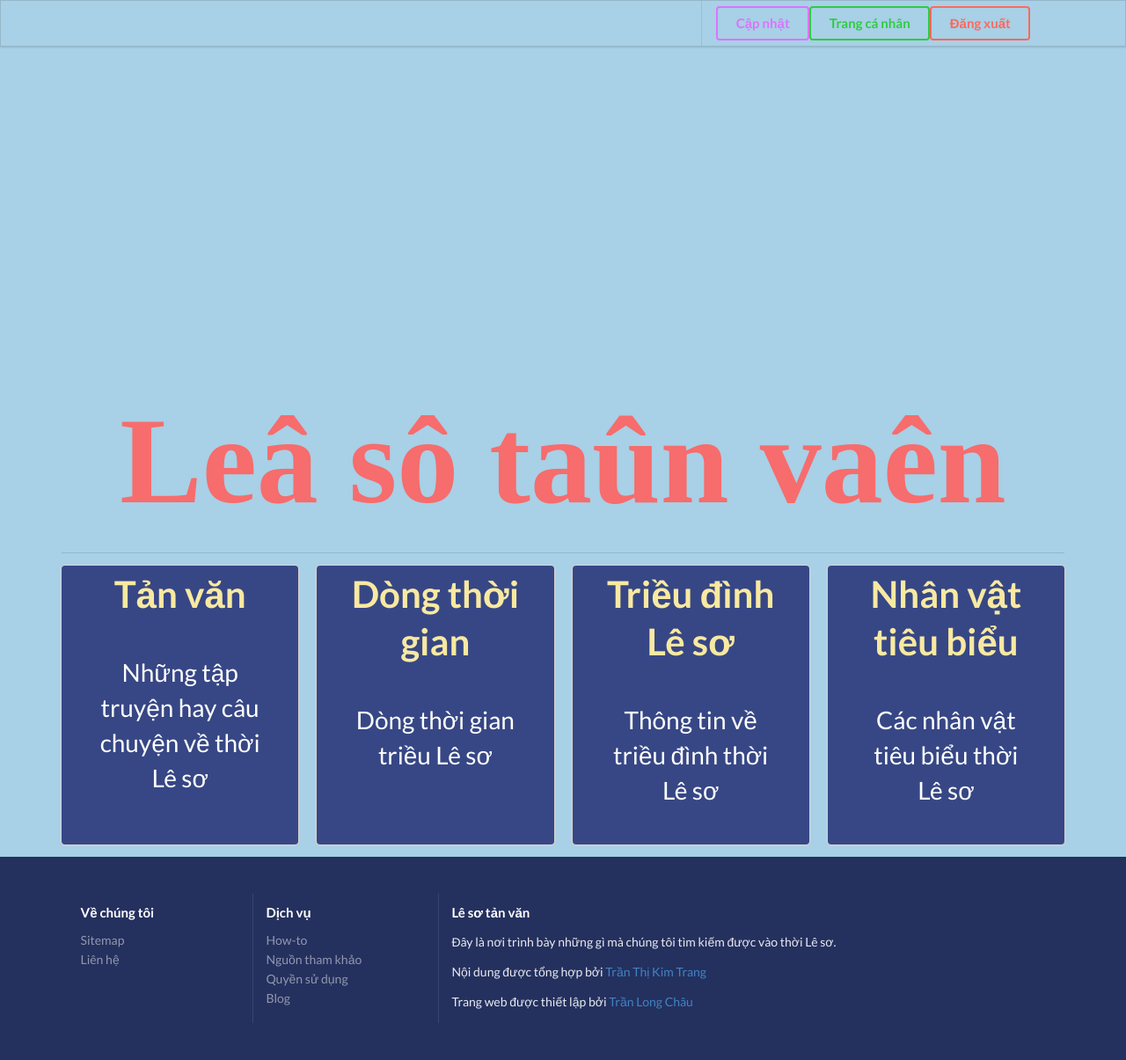
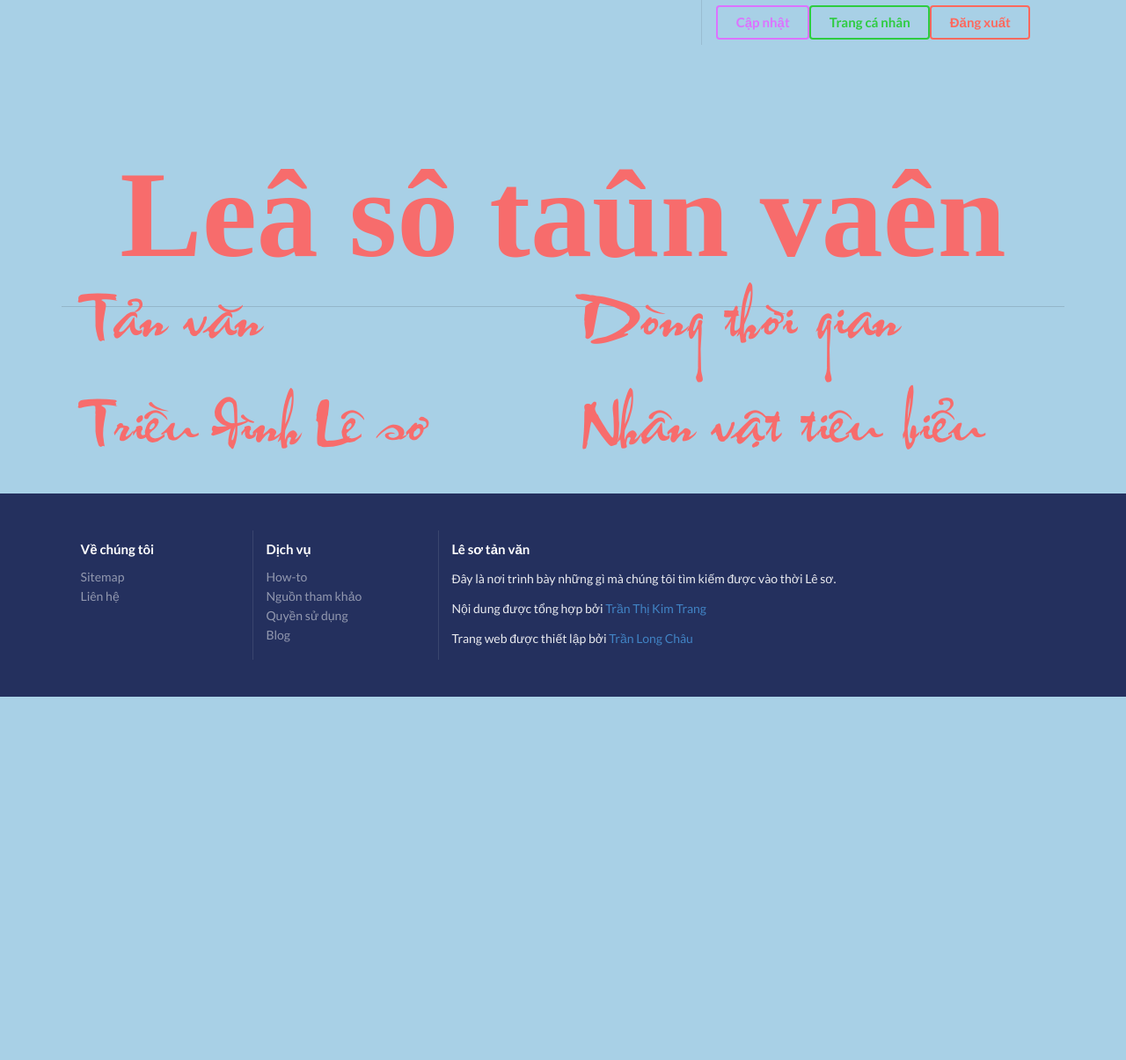
Before and after one commit to Ihsara/leso-tanvan-test, a Flask app: page / in a window 1280 px wide. Shown: the whole page at 88% size. After the commit the page ends 792 px from the top, so only its background shows below. Run offline with Flask 2, Linux system fonts and the light colour scheme; the visitor is signed in with stand-in values (Sample User, id 1); data comes from the database, SQL or seed files in the repository; data that the repository does not hold is empty; some libraries are stand-ins or nearby versions; some web fonts are replaced.

Commit message:
Adjust landing page: index

```diff
--- a/app/main/routes.py
+++ b/app/main/routes.py
@@ -44,7 +44,8 @@ def index():
         if posts.has_prev else None
     return render_template('index.html', title=_('Home'), form=form,
                            posts=posts.items, next_url=next_url,
-                           prev_url=prev_url, link_css='/static/css/landing-pages/index.css')
+                           prev_url=prev_url, link_css='/static/css/landing-pages/index.css',
+                           link_js='/static/js/landing-pages/index.js')
 
 
 @bp.route('/explore')
--- a/app/static/css/landing-pages/index.css
+++ b/app/static/css/landing-pages/index.css
@@ -2,6 +2,11 @@
 	font-family: 'ThuPhap1';
 	src: url('../../font/thuphap-long.TTF');
     }
+
+@font-face {
+    font-family: 'ThuPhapHeaderSmall';
+    src: url('../../font/Vntfap01.TTF')
+}
 body {
     font-size: 100%;
     background-color:#A8D0E6;
@@ -12,47 +17,52 @@ body {
     padding: 1em 0em;
 }
 
-.ui.fluid.card {
-    background-color: #374785;
-}
-
-.ui.fluid.card .content a.header{
-    font-size: 3em !important;
-    color:  #F8E9A1;
-    text-align: center;
-}
-
-.ui.fluid.card .content a:hover{
-    color: #F76C6C;
-    text-decoration: none;
-}
-
-.ui.fluid.card .content .description {
-    font-size: 2em;
-    text-align: center;
-    color: white;
-    padding: 1em 1em 1em 1em;
-}
-
 /* h1:first-child{
     margin-top: 3em;
 } */
 
 .masthead .ui.container .main.menu{
     background:#A8D0E6;
+    border-style: none!important;
+    box-shadow: none;
+}
+
+.masthead .ui.container .main.menu .ui.container {
+    background:#A8D0E6;
+    border-style: none!important;
+    box-shadow: none;
 }
 
 .masthead .ui.container h1.ui.header {
-    margin-top: 3em;
+    margin-top: 1em;
     font-family: "ThuPhap1";
     font-size: 10em;
 }
 
-.mastmenu{
-    margin-bottom: 1em;
+.mast_topics {
+    margin-bottom: 1rem;
 }
 
-/* .test_carto {
-    font-family: "ThuPhap1";
-    font-size: 10em;
-} */
+.mast_topics .column {
+    margin-bottom: 3rem;
+    border-style: none!important;
+    box-shadow: none;
+}
+
+.mast_topics .column .ui.segment a {
+    font-size: 4em !important;
+    font-family: "ThuPhapHeaderSmall";
+    color: #F76C6C ;
+    text-align: center;
+}
+
+.mast_topics .column .ui.segment a:hover{
+    color: #F8E9A1 !important;
+    text-decoration: none;
+}
+
+.mast_topics .column .ui.segment {
+    background-color: #A8D0E6;
+    border-style: none!important;
+    box-shadow: none;
+}
--- /dev/null
+++ b/app/static/js/landing-pages/index.js
@@ -0,0 +1,7 @@
+$('.masttopics.accordion')
+  .accordion({
+    selector: {
+      trigger: '.title'
+    }
+  })
+;
--- a/app/templates/index.html
+++ b/app/templates/index.html
@@ -12,9 +12,10 @@
                     {% else %}
 
                     <a href="{{ url_for('main.explore') }}" class="ui inverted purple button">{{ _('Cập nhật') }}</a>
-                    <a href="{{ url_for('main.user', username=current_user.username) }}" class="ui inverted green button">{{ _('Trang
-                            cá
-                            nhân') }}</a>
+                    <a href="{{ url_for('main.user', username=current_user.username) }}" class="ui inverted green button">{{
+                        _('Trang
+                        cá
+                        nhân') }}</a>
                     <a href="{{ url_for('auth.logout') }}" class="ui inverted red button">{{ _('Đăng xuất') }}</a>
                     {% endif %}
                 </div>
@@ -27,45 +28,18 @@
 
 </div>
 
-<div class="ui vertical stripe mastmenu four stackable cards" style="border: none;">
-    <div class="ui fluid card">
-        <div class="content">
-            <a class="header">{{ _('Tản văn') }}</a>
-            <div class="description">
-                <p>Những tập truyện hay câu chuyện về thời Lê sơ</p>
-            </div>
-        </div>
-
+<div class="ui mast_topics two column stackable grid container">
+    <div class="column">
+        <div class="ui segment"><a href="#">{{ _('Taûn vaên')}}</a></div>
     </div>
-
-    <div class="ui fluid card">
-        <div class="content">
-            <a class="header">{{ _('Dòng thời gian') }}</a>
-            <div class="description">
-                <p>Dòng thời gian triều Lê sơ</p>
-            </div>
-        </div>
-
+    <div class="column">
+        <div class="ui segment"><a href="#">{{ _('Doøng thôøi gian') }}</a></div>
     </div>
-
-    <div class="ui fluid card">
-        <div class="content">
-            <a class="header">{{ _('Triều đình Lê sơ') }}</a>
-            <div class="description">
-                <p>Thông tin về triều đình thời Lê sơ</p>
-            </div>
-        </div>
-
+    <div class="column">
+        <div class="ui segment"><a href="#">{{ _('Trieàu ñình Leâ sô') }}</a></div>
     </div>
-
-    <div class="ui fluid card">
-        <div class="content">
-            <a class="header">{{ _('Nhân vật tiêu biểu') }}</a>
-            <div class="description">
-                <p>Các nhân vật tiêu biểu thời Lê sơ</p>
-            </div>
-        </div>
-
+    <div class="column">
+        <div class="ui segment"><a href="#">{{ _('Nhaân vaät tieâu bieåu') }}</a></div>
     </div>
 </div>
 {% endblock %}
```
Also changed, not shown: app/translations/es/LC_MESSAGES/messages.po, app/translations/vi/LC_MESSAGES/messages.po.
